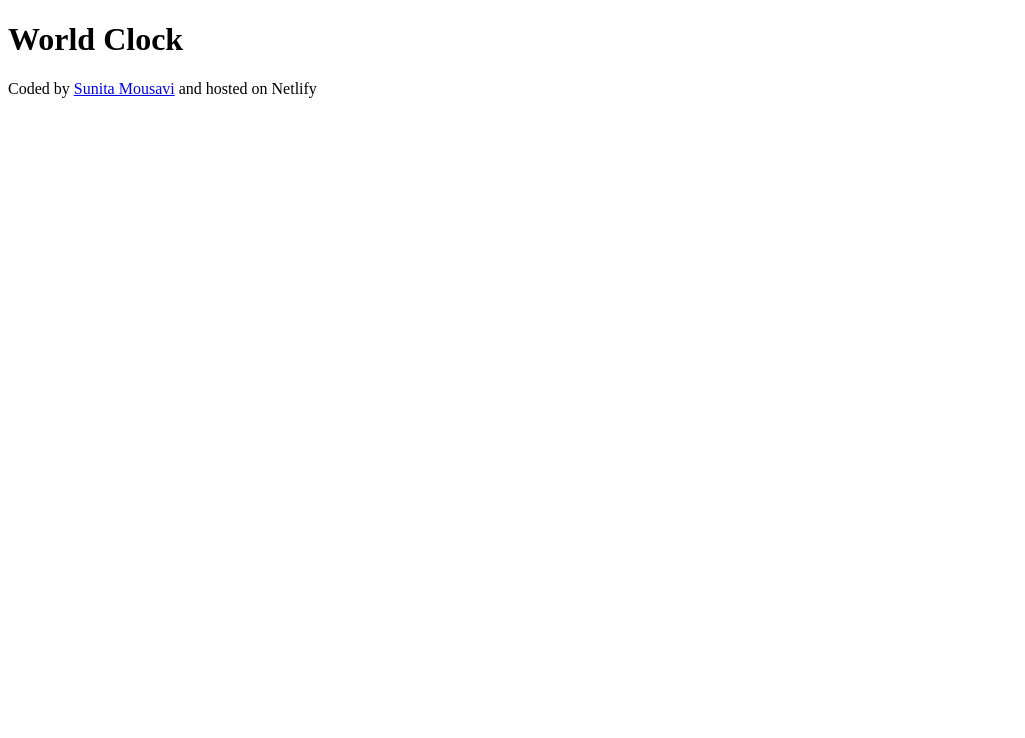
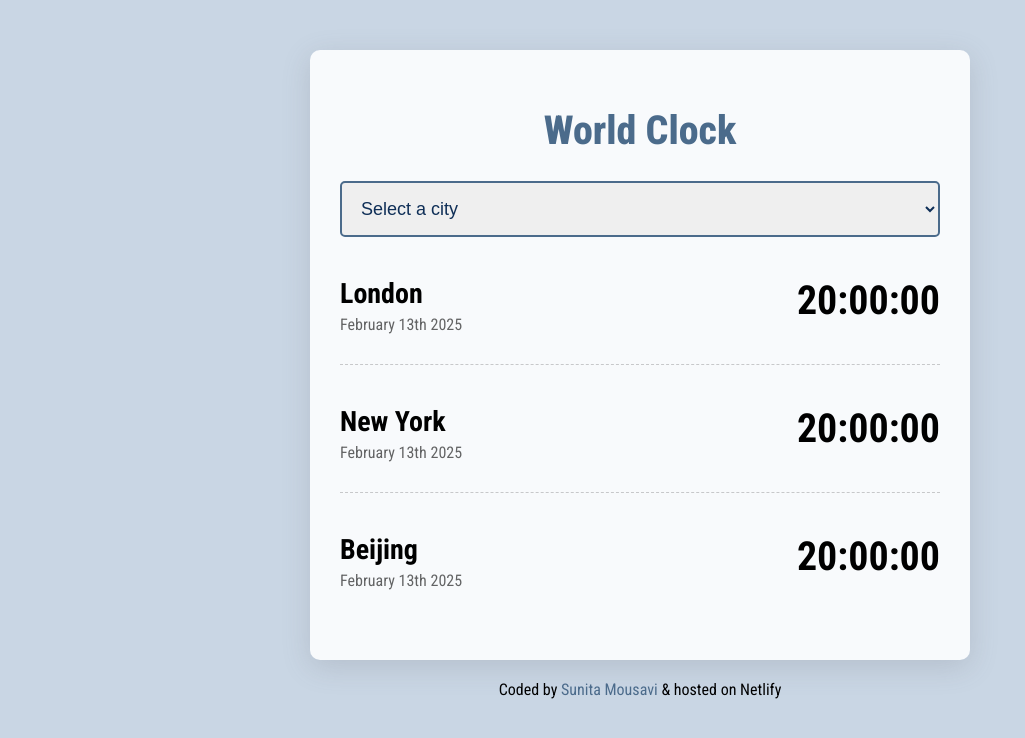
Before and after one commit to SunitaMousavi/world-clock, a plain HTML site: page index.html in a window 1280 px wide. Shown: the whole page, without its empty margins (0-1025 px from the left). Drawn offline with nearby package versions, Linux system fonts and the light colour scheme.

Commit message:
Added the HTML and CSS

```diff
--- a/index.html
+++ b/index.html
@@ -4,20 +4,62 @@
     <meta charset="UTF-8" />
     <meta name="viewport" content="width=device-width, initial-scale=1.0" />
     <link rel="stylesheet" href="src/style.css" />
+    <link rel="preconnect" href="https://fonts.googleapis.com" />
+    <link rel="preconnect" href="https://fonts.gstatic.com" crossorigin />
+    <link rel="preconnect" href="https://fonts.googleapis.com" />
+    <link rel="preconnect" href="https://fonts.gstatic.com" crossorigin />
+    <link rel="preconnect" href="https://fonts.googleapis.com" />
+    <link rel="preconnect" href="https://fonts.gstatic.com" crossorigin />
+    <link rel="preconnect" href="https://fonts.googleapis.com" />
+    <link rel="preconnect" href="https://fonts.gstatic.com" crossorigin />
+    <link
+      href="https://fonts.googleapis.com/css2?family=Roboto+Condensed:ital,wght@0,100..900;1,100..900&display=swap"
+      rel="stylesheet" />
     <script src="https://cdnjs.cloudflare.com/ajax/libs/moment.js/2.30.1/moment.min.js"></script>
     <script src="https://cdnjs.cloudflare.com/ajax/libs/moment-timezone/0.5.46/moment-timezone-with-data-1970-2030.min.js"></script>
     <title>World Clock</title>
   </head>
   <body>
-    <header><h1>World Clock</h1></header>
-    <main></main>
+    <div class="container">
+      <header><h1>World Clock</h1></header>
+      <main>
+        <select name="" id="">
+          <option value="">Select a city</option>
+          <option value="">Dubai</option>
+          <option value="">Paris</option>
+          <option value="">Tokyo</option>
+        </select>
+        <div class="city">
+          <div>
+            <h2>London</h2>
+            <div class="date">February 13th 2025</div>
+          </div>
+          <div class="time">20:00:00</div>
+        </div>
+        <div class="city">
+          <div>
+            <h2>New York</h2>
+            <div class="date">February 13th 2025</div>
+          </div>
+          <div class="time">20:00:00</div>
+        </div>
+        <div class="city">
+          <div>
+            <h2>Beijing</h2>
+            <div class="date">February 13th 2025</div>
+          </div>
+          <div class="time">20:00:00</div>
+        </div>
+      </main>
+    </div>
     <footer>
       Coded by
       <a href="https://github.com/SunitaMousavi/World-Clock" target="_blank"
         >Sunita Mousavi</a
       >
-      and hosted on Netlify
+      & hosted on Netlify
     </footer>
+
     <script src="src/index.js"></script>
   </body>
 </html>
--- a/src/style.css
+++ b/src/style.css
@@ -0,0 +1,68 @@
+body {
+  font-family: "Roboto Condensed", serif;
+  background-color: #c9d6e4;
+}
+
+.container {
+  max-width: 600px;
+  margin: 0 auto;
+  margin-top: 50px;
+  background-color: #f8fafc;
+  padding: 30px;
+  border-radius: 10px;
+  box-shadow: rgba(100, 100, 111, 0.2) 0px 7px 29px 0px;
+}
+
+select {
+  display: block;
+  width: 100%;
+  font-size: 18px;
+  border-radius: 5px;
+  padding: 15px;
+  border: 2px solid #4b6b8b;
+  color: #0f2f57;
+  outline: none;
+}
+
+h1 {
+  color: #4b6b8b;
+  text-align: center;
+  font-size: 40px;
+  font-weight: 800;
+}
+
+h2 {
+  margin: 0 0 5px;
+  font-size: 28px;
+}
+
+.city {
+  display: flex;
+  justify-content: space-between;
+  margin: 10px 0;
+  padding: 30px 0;
+  border-bottom: 1px dashed rgba(0, 0, 0, 0.2);
+}
+
+.city:last-child {
+  border-bottom: none;
+}
+
+.date {
+  opacity: 0.6;
+}
+
+.time {
+  font-size: 40px;
+  font-weight: bold;
+}
+
+a {
+  text-decoration: none;
+  color: #4b6b8b;
+}
+
+footer {
+  text-align: center;
+  margin-top: 20px;
+}
```
Also changed, not shown: 1 other file.
